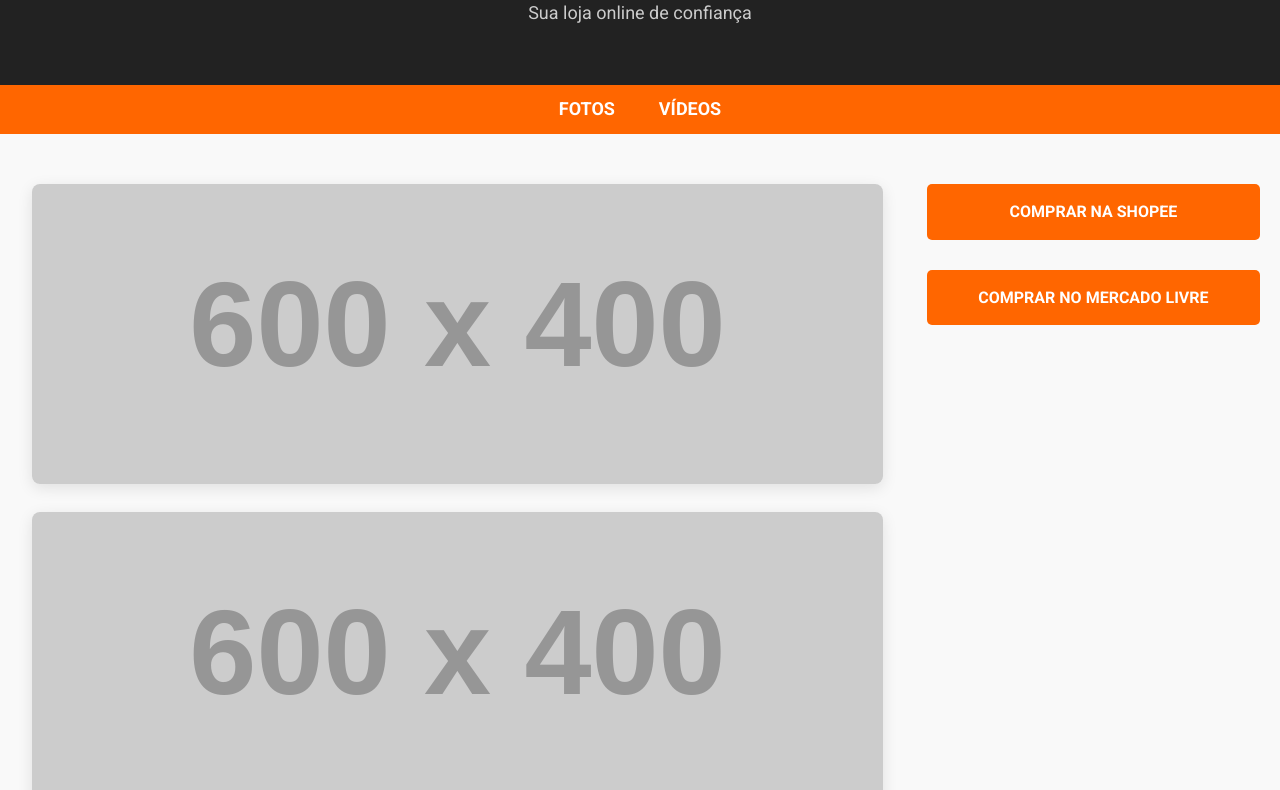
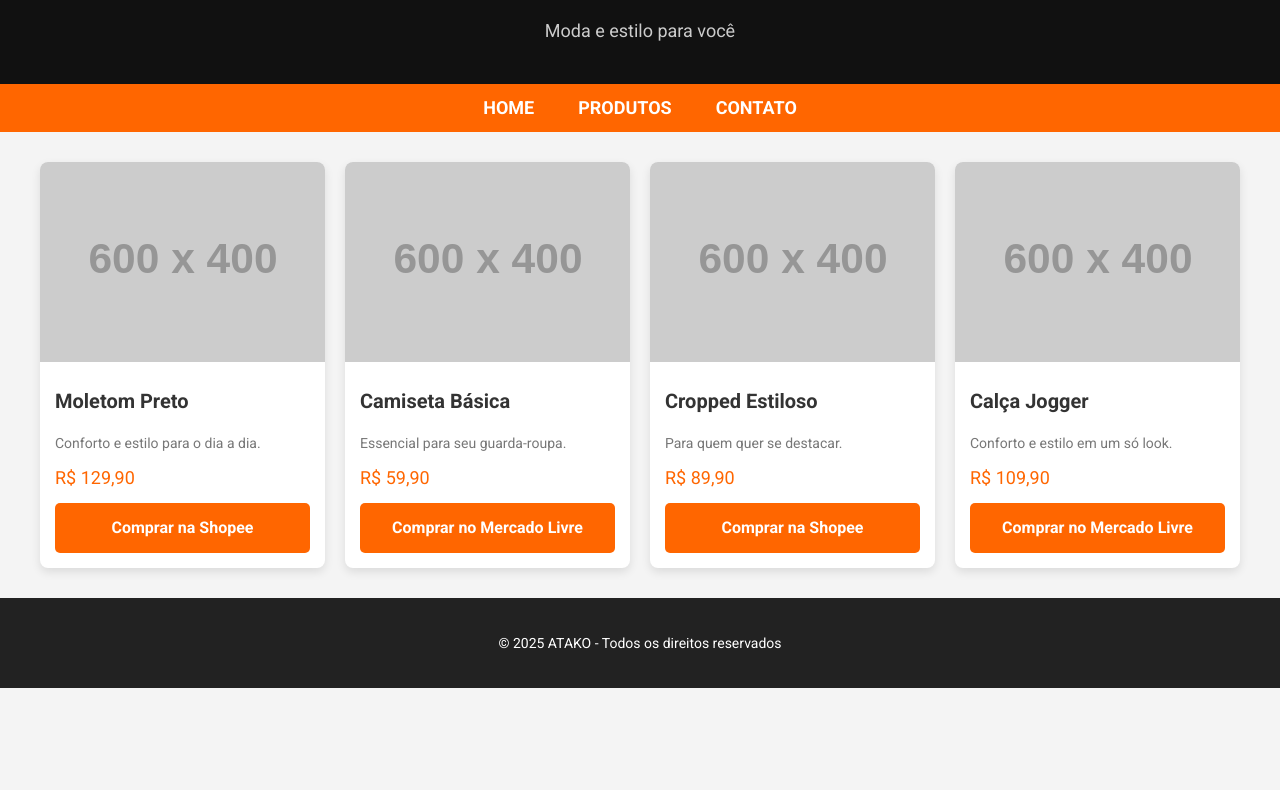
Before and after one commit to loja-Atako/Atako, a plain HTML site: page index.html in a window 1280 px wide. Shown: the part 109-899 px from the top of the page. After the commit the page ends 800 px from the top, so only its background shows below. Drawn offline with nearby package versions, Linux system fonts and the light colour scheme; placeholder pictures from the web are drawn by us.

Commit message:
Update index.html

```diff
--- a/index.html
+++ b/index.html
@@ -3,34 +3,32 @@
 <head>
   <meta charset="UTF-8">
   <meta name="viewport" content="width=device-width, initial-scale=1.0">
-  <title>ATAKO - Loja Online</title>
-  <link href="https://fonts.googleapis.com/css2?family=Roboto:wght@400;500;700&family=Open+Sans:wght@300;400;600&display=swap" rel="stylesheet"> <!-- Google Fonts -->
-  <link rel="stylesheet" href="https://cdnjs.cloudflare.com/ajax/libs/font-awesome/6.0.0-beta3/css/all.min.css"> <!-- Link para o Font Awesome -->
+  <title>Loja - ATAKO</title>
+  <link href="https://fonts.googleapis.com/css2?family=Roboto:wght@400;500;700&family=Open+Sans:wght@300;400;600&display=swap" rel="stylesheet">
+  <link rel="stylesheet" href="https://cdnjs.cloudflare.com/ajax/libs/font-awesome/6.0.0-beta3/css/all.min.css">
   <style>
     body {
       font-family: 'Roboto', sans-serif;
       margin: 0;
-      background: #f9f9f9;
+      background: #f4f4f4;
       color: #333;
       line-height: 1.6;
     }
     header {
-      background: #222;
+      background: #111;
       color: white;
-      padding: 40px 0;
+      padding: 20px 0;
       text-align: center;
       box-shadow: 0 4px 10px rgba(0,0,0,0.1);
     }
     header h1 {
-      margin: 0;
       font-size: 36px;
-      font-family: 'Open Sans', sans-serif;
       letter-spacing: 2px;
     }
     header p {
       margin-top: 10px;
+      color: #ccc;
       font-size: 18px;
-      color: #ccc;
     }
     nav {
       background: #ff6600;
@@ -49,127 +47,122 @@
       color: #333;
     }
     .container {
-      display: flex;
-      justify-content: space-between;
-      margin: 50px auto;
-      width: 95%;
-      max-width: 1300px; /* Aumentando o tamanho máximo */
-      gap: 40px;
+      display: grid;
+      grid-template-columns: repeat(auto-fit, minmax(280px, 1fr));
+      gap: 20px;
+      padding: 30px;
+      max-width: 1200px;
+      margin: 0 auto;
     }
-    /* Lado esquerdo com as imagens */
-    .image-gallery {
-      flex: 0 0 70%;
-      display: flex;
-      flex-direction: column;
-      gap: 20px;
+    .product-card {
+      background: white;
+      border-radius: 8px;
+      overflow: hidden;
+      box-shadow: 0 4px 10px rgba(0,0,0,0.1);
+      transition: transform 0.3s;
     }
-    .image-gallery a {
-      display: block;
+    .product-card img {
       width: 100%;
+      height: 200px;
+      object-fit: cover;
     }
-    .image-gallery img {
-      width: 100%;
-      height: auto;
-      border-radius: 8px;
-      box-shadow: 0 4px 15px rgba(0,0,0,0.1);
-      transition: transform 0.3s ease;
-      max-height: 300px; /* Limita a altura das imagens */
-      object-fit: cover; /* Garante que as imagens não sejam distorcidas */
-    }
-    .image-gallery img:hover {
+    .product-card:hover {
       transform: scale(1.05);
     }
-    /* Lado direito com os botões */
-    .store-buttons {
-      flex: 0 0 28%;
-      display: flex;
-      flex-direction: column;
-      gap: 30px;
-      align-items: center;
-      justify-content: flex-start;
+    .product-card h3 {
+      font-size: 20px;
+      margin: 15px;
     }
-    .store-buttons a {
+    .product-card p {
+      color: #777;
+      margin: 0 15px;
+      font-size: 14px;
+    }
+    .product-card .price {
+      font-size: 18px;
+      color: #ff6600;
+      margin: 10px 15px;
+    }
+    .btn {
+      display: block;
       background: #ff6600;
       color: white;
-      padding: 15px 30px;
+      text-align: center;
+      padding: 12px;
       text-decoration: none;
       font-weight: bold;
-      text-transform: uppercase;
+      margin: 0 15px 15px;
       border-radius: 5px;
-      width: 80%;
-      text-align: center;
-      transition: background-color 0.3s;
-      font-size: 16px;
+      transition: background 0.3s;
     }
-    .store-buttons a:hover {
+    .btn:hover {
       background: #e65c00;
     }
     footer {
       text-align: center;
-      padding: 30px;
       background: #222;
       color: white;
-      margin-top: 50px;
+      padding: 20px;
     }
     footer p {
       font-size: 14px;
+    }
+    /* Mobile First - Responsividade */
+    @media (max-width: 768px) {
+      nav a {
+        font-size: 16px;
+      }
+      header h1 {
+        font-size: 28px;
+      }
     }
   </style>
 </head>
 <body>
   <header>
-    <h1>ATAKO</h1>
-    <p>Sua loja online de confiança</p>
+    <h1>ATAKO - Loja Online</h1>
+    <p>Moda e estilo para você</p>
   </header>
 
   <nav>
-    <a href="#fotos" onclick="openTab('fotos')">Fotos</a>
-    <a href="#videos" onclick="openTab('videos')">Vídeos</a>
+    <a href="#home">Home</a>
+    <a href="#produtos">Produtos</a>
+    <a href="#contato">Contato</a>
   </nav>
 
-  <div class="container">
-    <!-- Lado esquerdo com as imagens -->
-    <div class="image-gallery">
-      <!-- Imagens para a Shopee -->
-      <a href="https://shopee.com" target="_blank">
-        <img src="https://via.placeholder.com/600x400" alt="Imagem Shopee 1">
-      </a>
-      <a href="https://shopee.com" target="_blank">
-        <img src="https://via.placeholder.com/600x400" alt="Imagem Shopee 2">
-      </a>
-      <!-- Imagens para o Mercado Livre -->
-      <a href="https://mercadolivre.com" target="_blank">
-        <img src="https://via.placeholder.com/600x400" alt="Imagem Mercado Livre 1">
-      </a>
-      <a href="https://mercadolivre.com" target="_blank">
-        <img src="https://via.placeholder.com/600x400" alt="Imagem Mercado Livre 2">
-      </a>
+  <div class="container" id="produtos">
+    <div class="product-card">
+      <img src="https://via.placeholder.com/600x400" alt="Produto 1">
+      <h3>Moletom Preto</h3>
+      <p>Conforto e estilo para o dia a dia.</p>
+      <div class="price">R$ 129,90</div>
+      <a href="https://shopee.com" class="btn" target="_blank">Comprar na Shopee</a>
     </div>
-
-    <!-- Lado direito com os botões -->
-    <div class="store-buttons">
-      <a href="https://shopee.com" target="_blank">Comprar na Shopee</a>
-      <a href="https://mercadolivre.com" target="_blank">Comprar no Mercado Livre</a>
+    <div class="product-card">
+      <img src="https://via.placeholder.com/600x400" alt="Produto 2">
+      <h3>Camiseta Básica</h3>
+      <p>Essencial para seu guarda-roupa.</p>
+      <div class="price">R$ 59,90</div>
+      <a href="https://mercadolivre.com" class="btn" target="_blank">Comprar no Mercado Livre</a>
+    </div>
+    <div class="product-card">
+      <img src="https://via.placeholder.com/600x400" alt="Produto 3">
+      <h3>Cropped Estiloso</h3>
+      <p>Para quem quer se destacar.</p>
+      <div class="price">R$ 89,90</div>
+      <a href="https://shopee.com" class="btn" target="_blank">Comprar na Shopee</a>
+    </div>
+    <div class="product-card">
+      <img src="https://via.placeholder.com/600x400" alt="Produto 4">
+      <h3>Calça Jogger</h3>
+      <p>Conforto e estilo em um só look.</p>
+      <div class="price">R$ 109,90</div>
+      <a href="https://mercadolivre.com" class="btn" target="_blank">Comprar no Mercado Livre</a>
     </div>
   </div>
 
   <footer>
     <p>© 2025 ATAKO - Todos os direitos reservados</p>
   </footer>
-
-  <script>
-    function openTab(tabName) {
-      var contents = document.querySelectorAll('.tab-content');
-      contents.forEach(function(content) {
-        content.style.display = 'none';
-      });
-
-      var activeTab = document.getElementById(tabName);
-      activeTab.style.display = 'block';
-    }
-
-    // Inicia com a aba "fotos" aberta
-    openTab('fotos');
-  </script>
 </body>
 </html>
```
